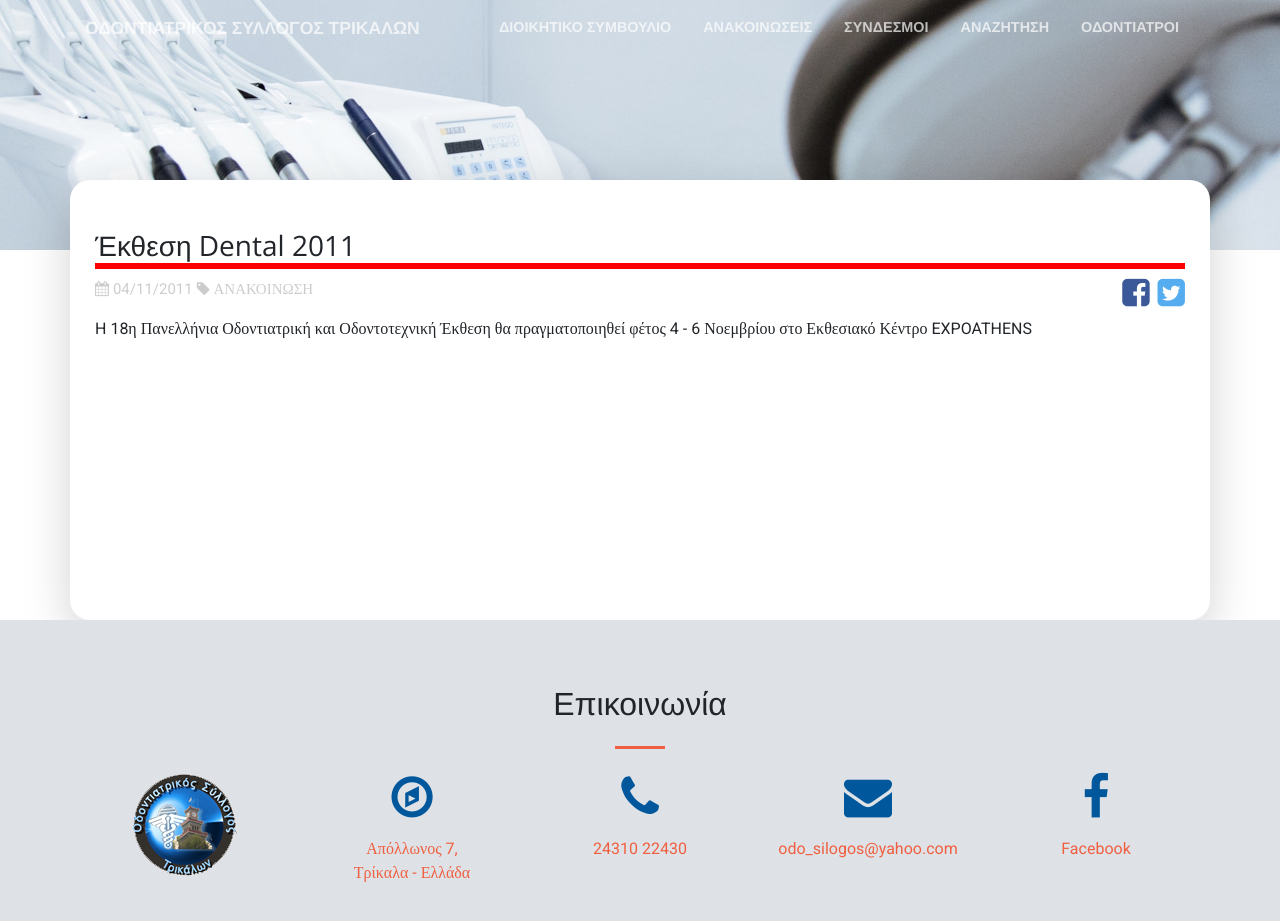
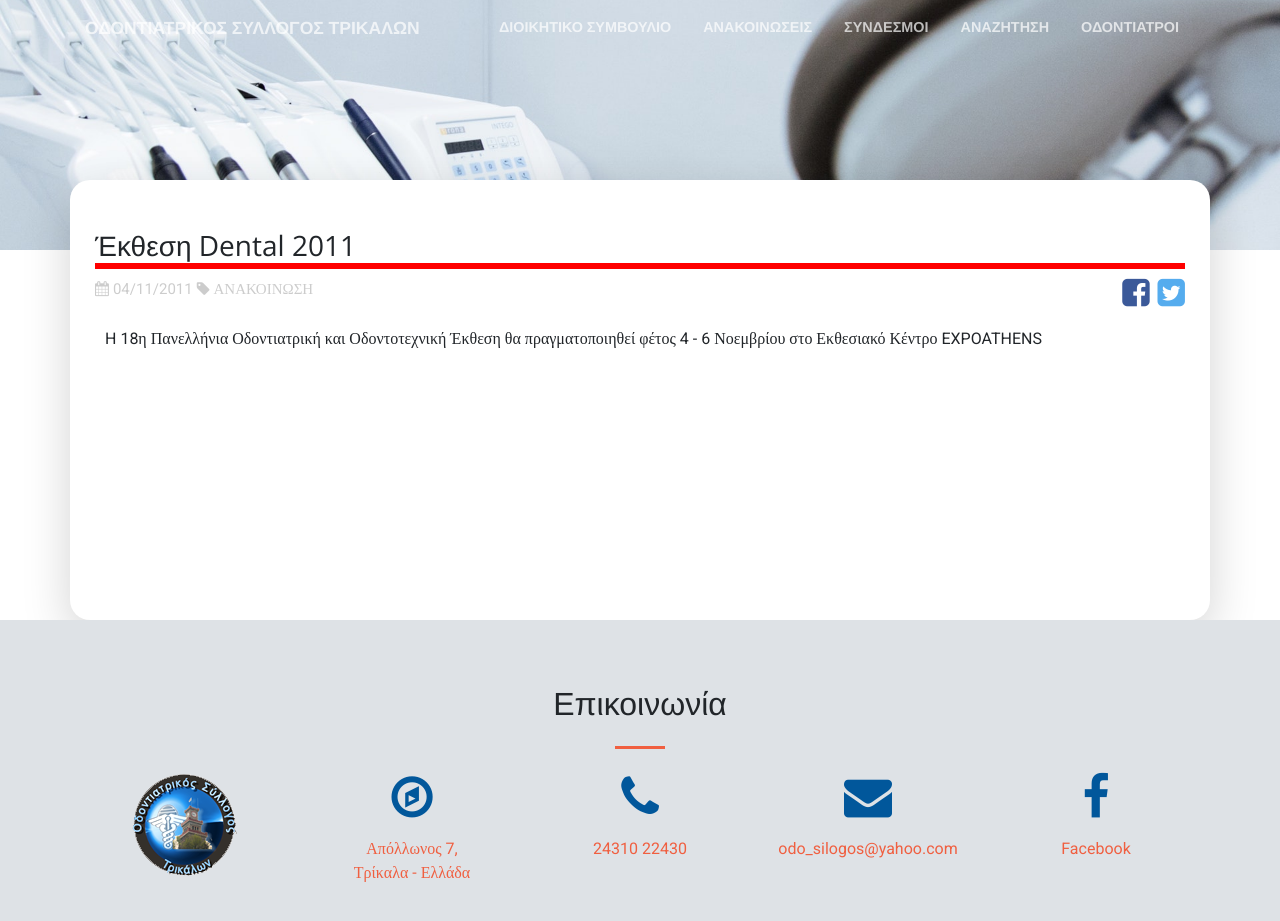
Before and after one commit to Tomak123456/tesy, a Jekyll site: the page built from _news/2011-11-04-19.md, in a window 1280 px wide and 965 px high. Shown: the top 921 px of the window. Built offline with Jekyll 4.4.1, drawn with Linux system fonts in a browser that asks for light colours.

Commit message:
Update post.html change {{ content }} position

```diff
--- a/_layouts/post.html
+++ b/_layouts/post.html
@@ -24,12 +24,12 @@
 
           <!-- Date/Time -->
           {% include share.html %}
- {{ content }}
+
           <div class="totalpostcontent">
           <!-- Post Content -->
              <div class="posttext">
 
-             {{ page.text }}
+             {{ page.text }}{{ content }}
 
              <!-- files -->
            {% if page.pdfs %}
```
